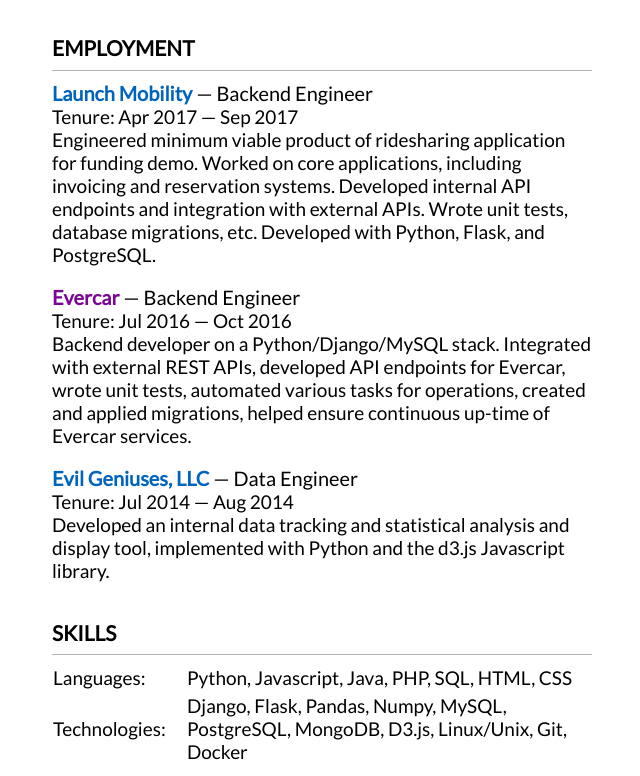
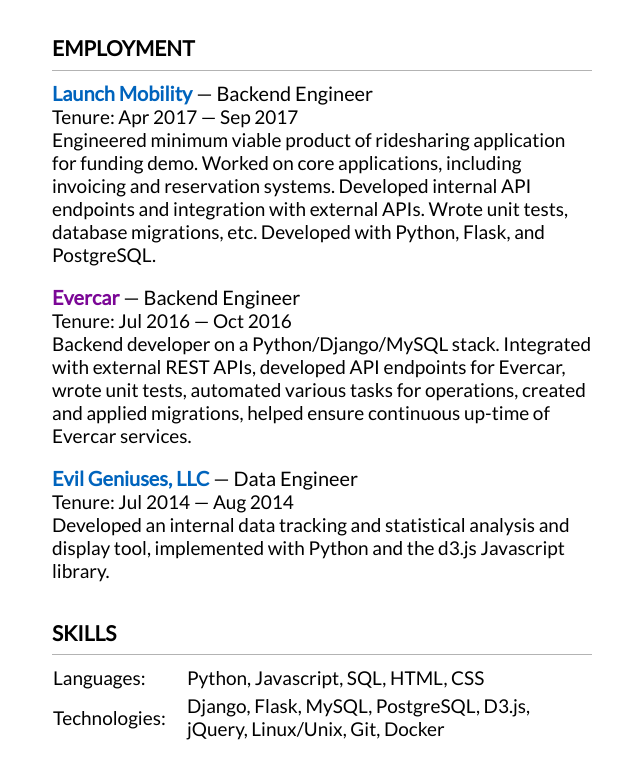
Before and after one commit to hilgejef/Portfolio, a plain HTML site: page resume.html in a window 1280 px wide. Shown: the part 169-945 px from the top of the page, without its empty margins (318-958 px from the left). Drawn offline with Linux system fonts and the light colour scheme.

Commit message:
additional changes

```diff
--- a/resume.html
+++ b/resume.html
@@ -253,7 +253,7 @@
             <tr class="first-tr">
               <td style="width: 25%;">Languages:</td>
               <td class="keywords">
-                Python, Javascript, Java, PHP, SQL, HTML, CSS
+                Python, Javascript, SQL, HTML, CSS
 <!--                 <b>Python,</b>
                 <b>Javascript,</b>
                 <b>Java,</b>
@@ -268,7 +268,7 @@
             <tr>
               <td style="width: 25%;">Technologies:</td>
               <td class="keywords">
-                Django, Flask, Pandas, Numpy, MySQL, PostgreSQL, MongoDB, D3.js, Linux/Unix, Git, Docker
+                Django, Flask, MySQL, PostgreSQL, D3.js, jQuery, Linux/Unix, Git, Docker
 <!--                 <b>MySQL,</b>
                 <b>PostgreSQL,</b>
                 <b>Linux,</b>
```
